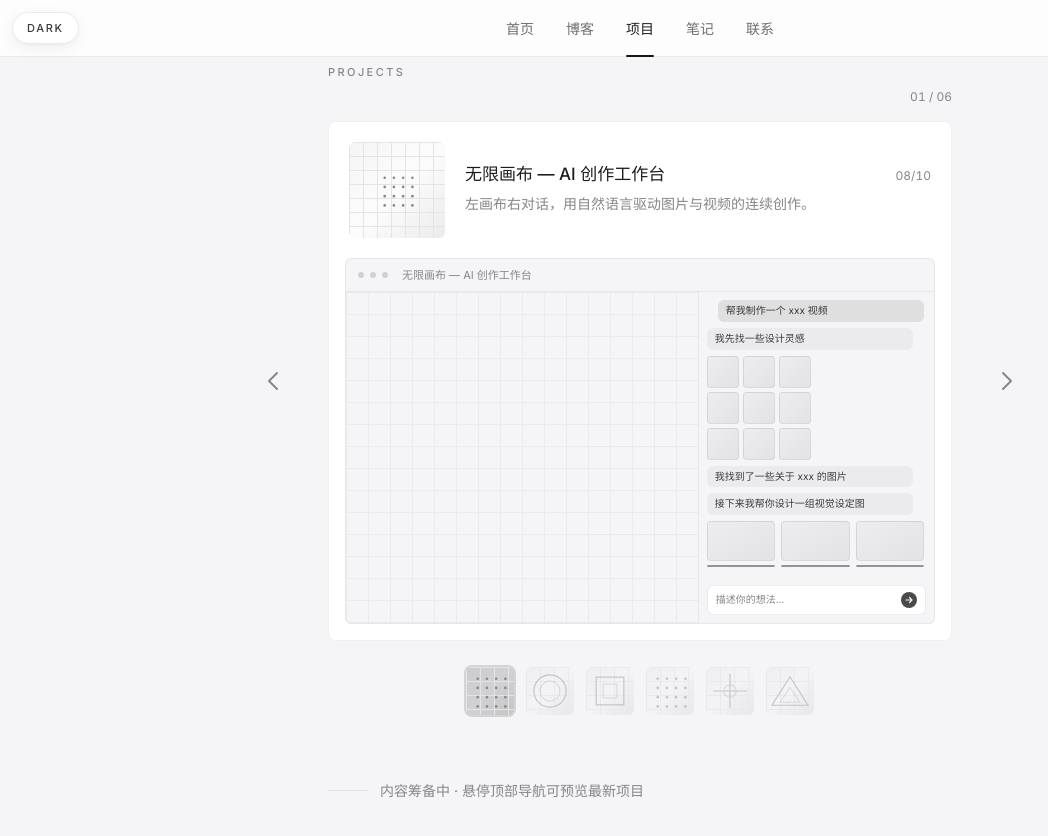
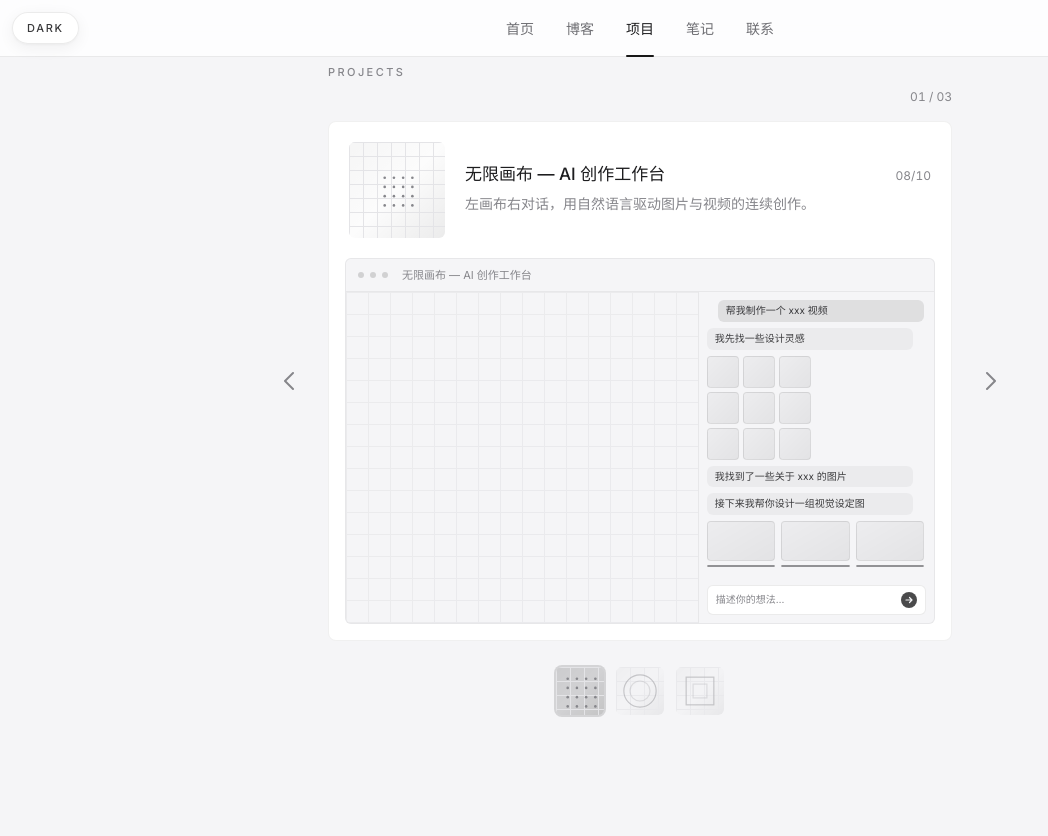
Before and after one commit to New-King/newking, a React (Vite) app: page /projects in a window 1280 px wide. Shown: the top 836 px of the page, without its empty margins (0-1048 px from the left). After the commit the page ends 813 px from the top, so only its background shows below. Built offline with nearby package versions, Linux system fonts and the light colour scheme; the HTML template or start-up script is replaced by a standard one.

Commit message:
项目页：箭头点击区域铺满卡片两侧（无缝衔接预览边缘、接近页面边缘留安全边距）；移动端预览比例 16:9→4:3；mock 项目精简为 3 个；删除底部 note

```diff
--- a/src/components/projects/scenes/CanvasScene.jsx
+++ b/src/components/projects/scenes/CanvasScene.jsx
@@ -92,7 +92,7 @@ export default function CanvasScene({ active = true }) {
     ) : null;
 
   return (
-    <div className="flex aspect-[16/9]">
+    <div className="flex aspect-[16/9] max-sm:aspect-[4/3]">
       {/* 左：无限画布（60%）—— 3 视觉参考图 → 3 分镜图 → 1 视频（与对话区同步） */}
       <div className="relative w-[60%] overflow-hidden border-r border-black/[0.06] dark:border-white/10">
         <div className="absolute inset-0 opacity-60 [background-image:linear-gradient(to_right,var(--grid-line)_1px,transparent_1px),linear-gradient(to_bottom,var(--grid-line)_1px,transparent_1px)] [background-size:22px_22px]" />
--- a/src/data/mockData.js
+++ b/src/data/mockData.js
@@ -89,43 +89,6 @@ export const projects = [
     },
     to: '/projects',
   },
-  {
-    id: 'j3',
-    title: '知识库检索服务',
-    date: '2026-03-18',
-    description: 'RAG 驱动的文档检索 API，支持多种向量库接入。',
-    cover: 'dots',
-    preview: {
-      scene: 'chat',
-      question: '帮我检索相关文档…',
-      answer: '已找到 12 条相关片段，为你整理如下结论…',
-    },
-    to: '/projects',
-  },
-  {
-    id: 'j4',
-    title: '微前端脚手架',
-    date: '2026-03-18',
-    description: '基于模块联邦的微前端工程模板与发布工具。',
-    cover: 'cross',
-    preview: {
-      scene: 'list',
-      modules: ['app-shell', 'remote-a', 'remote-b', 'shared-utils'],
-    },
-    to: '/projects',
-  },
-  {
-    id: 'j5',
-    title: '命令行效率工具集',
-    date: '2026-01-20',
-    description: '一组提升日常开发效率的 CLI 小工具。',
-    cover: 'triangle',
-    preview: {
-      scene: 'terminal',
-      lines: ['正在安装依赖…', '正在运行测试…', '正在打包构建…', '构建完成 ✓'],
-    },
-    to: '/projects',
-  },
 ];
 
 export const notes = [
--- a/src/pages/ProjectsPage.jsx
+++ b/src/pages/ProjectsPage.jsx
@@ -79,10 +79,7 @@ export default function ProjectsPage() {
   const nextItem = projects[(index + 1) % total];
 
   return (
-    <PageShell
-      eyebrow="Projects"
-      note="内容筹备中 · 悬停顶部导航可预览最新项目"
-    >
+    <PageShell eyebrow="Projects">
       {/* 相册式展示：当前项目 + 自动播放预览；左右箭头 / 滑动 / 缩略图切换 */}
       <div
         className="relative"
@@ -129,7 +126,7 @@ export default function ProjectsPage() {
           <button
             onClick={prev}
             aria-label="上一个项目"
-            className="group absolute -left-36 top-0 bottom-0 z-10 hidden w-28 items-center justify-end pr-2 text-ink-faint transition-colors duration-200 hover:text-ink sm:flex"
+            className="group absolute -left-[17.5rem] top-0 bottom-0 z-10 hidden w-[18.5rem] items-center justify-end pr-10 text-ink-faint transition-colors duration-200 hover:text-ink sm:flex"
           >
             <svg
               width="32"
@@ -146,7 +143,7 @@ export default function ProjectsPage() {
           <button
             onClick={next}
             aria-label="下一个项目"
-            className="group absolute -right-36 top-0 bottom-0 z-10 hidden w-28 items-center justify-start pl-2 text-ink-faint transition-colors duration-200 hover:text-ink sm:flex"
+            className="group absolute -right-[17.5rem] top-0 bottom-0 z-10 hidden w-[18.5rem] items-center justify-start pl-10 text-ink-faint transition-colors duration-200 hover:text-ink sm:flex"
           >
             <svg
               width="32"
```
